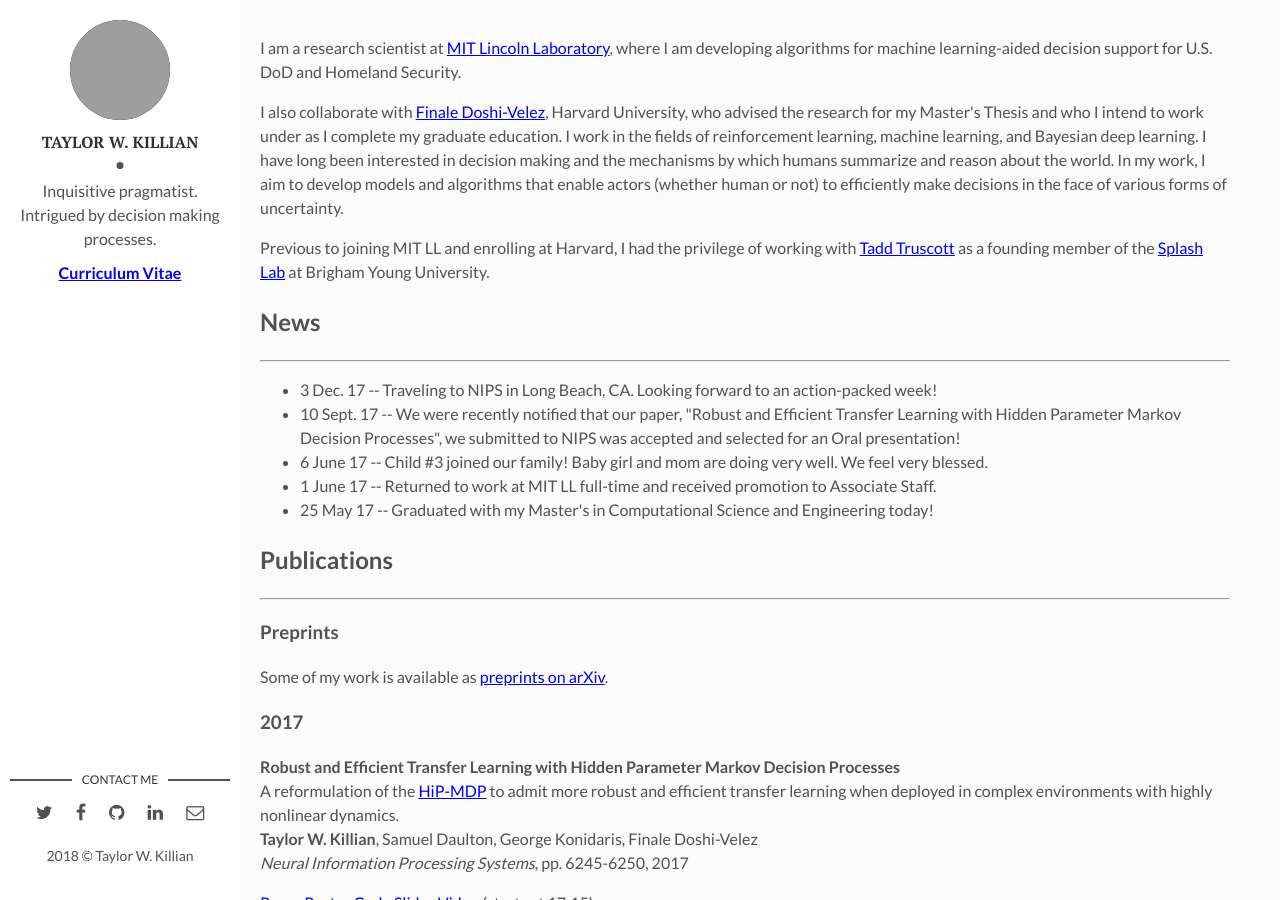
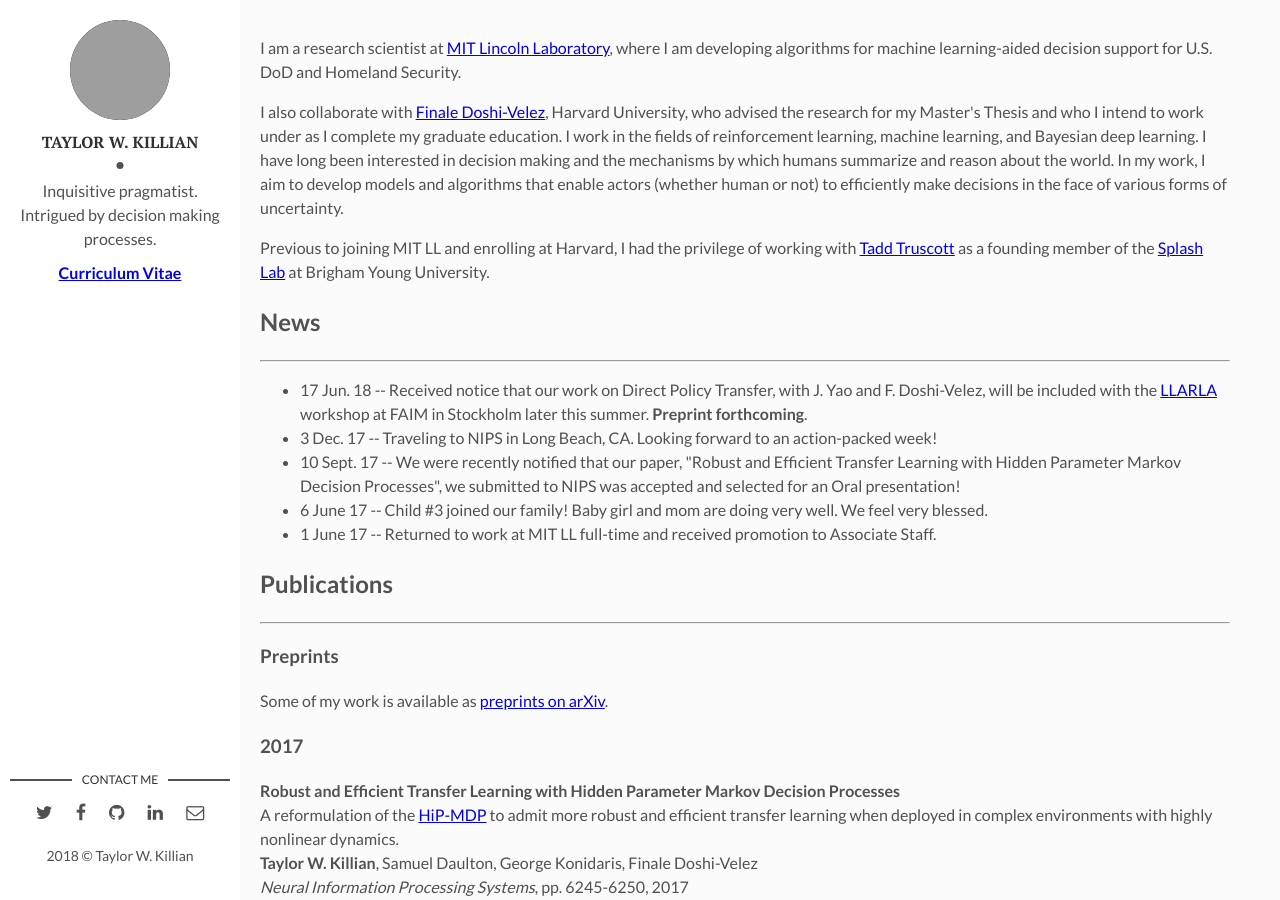
Before and after one commit to twkillian/twkillian.github.io, a Jekyll site: the page built from index.html, in a window 1280 px wide and 900 px high. Built offline with Jekyll 4.4.1, drawn with Linux system fonts in a browser that asks for light colours; nearby versions of some CDN libraries; the list of posts is cut into pages by our own code; grey boxes are pictures that could not be loaded.

Commit message:
Updated news

```diff
--- a/index.html
+++ b/index.html
@@ -37,11 +37,11 @@ layout: main
           <hr>
           <p>
             <ul class="nav nav-pills nav-stacked">
+              <li> 17 Jun. 18 -- Received notice that our work on Direct Policy Transfer, with J. Yao and F. Doshi-Velez, will be included with the <a href="https://sites.google.com/view/llarla2018/home?authuser=0">LLARLA</a> workshop at FAIM in Stockholm later this summer. <b>Preprint forthcoming</b>.
               <li> 3 Dec. 17 -- Traveling to NIPS in Long Beach, CA. Looking forward to an action-packed week!</li>
               <li> 10 Sept. 17 -- We were recently notified that our paper, "Robust and Efficient Transfer Learning with Hidden Parameter Markov Decision Processes", we submitted to NIPS was accepted and selected for an Oral presentation!</li>
               <li> 6 June 17 -- Child #3 joined our family! Baby girl and mom are doing very well. We feel very blessed.</li>
               <li> 1 June 17 -- Returned to work at MIT LL full-time and received promotion to Associate Staff.</li>
-              <li> 25 May 17 -- Graduated with my Master's in Computational Science and Engineering today! </li>
             </ul>
           </p>
         </div>
```
